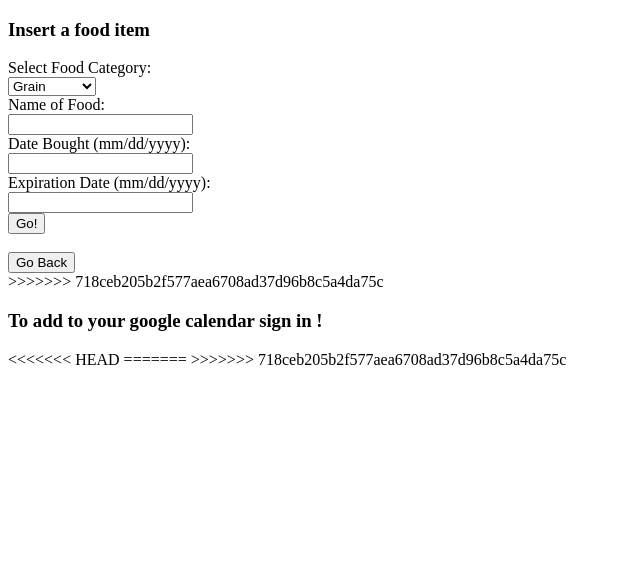
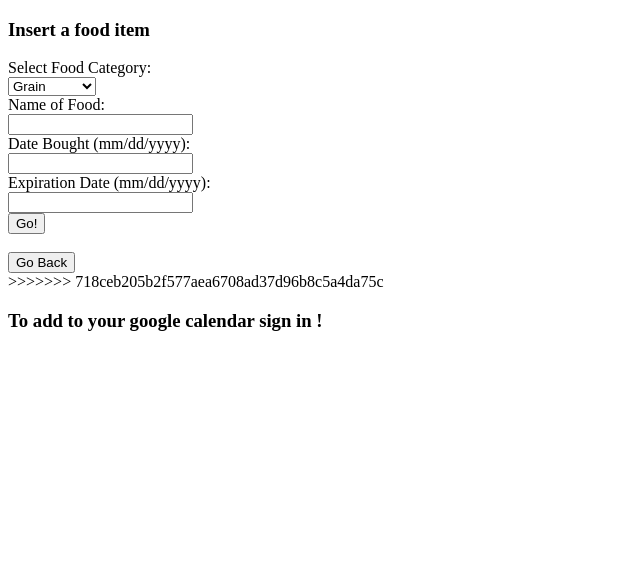
Before and after one commit to pikachu1426/FreshFridge, a Python web app: template templates/food.html in a window 1280 px wide. Shown: the top 569 px of the page, without its empty margins (0-640 px from the left). Run offline with Jinja, Linux system fonts and the light colour scheme; the template is opened without the code that fills it, so the values that code supplies are empty; some libraries are stand-ins or nearby versions.

Commit message:
deleted git words

```diff
--- a/templates/food.html
+++ b/templates/food.html
@@ -187,8 +187,6 @@ function validateForm() {
       onload="this.onload=function(){};handleClientLoad()"
       onreadystatechange="if (this.readyState === 'complete') this.onload()">
     </script>
-<<<<<<< HEAD
-=======
 
 
 <script>
@@ -214,6 +212,6 @@ function validateForm() {
         return true;
       };
 </script>
->>>>>>> 718ceb205b2f577aea6708ad37d96b8c5a4da75c
+
 </body>
 </html>
```
